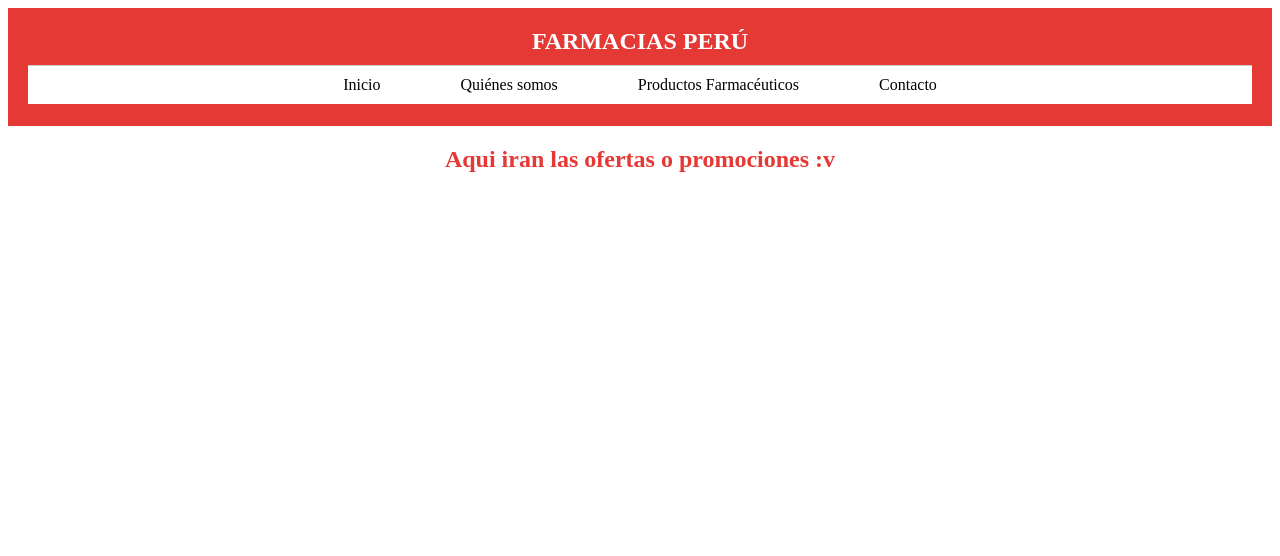
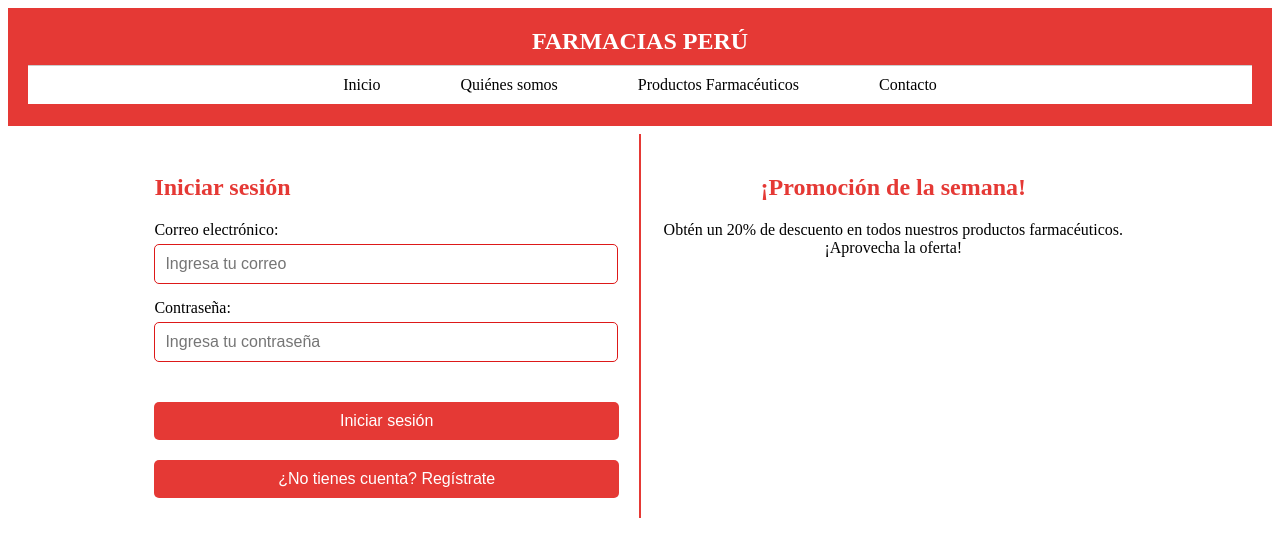
Before and after one commit to GianRR07/farmiperu, a React (Create React App) app: page / in a window 1280 px wide. Shown: the top 556 px of the page. Built offline with nearby package versions, Linux system fonts and the light colour scheme.

Commit message:
Agregado backend de login y registro con SQLite y frontend conectado

```diff
--- a/package.json
+++ b/package.json
@@ -7,10 +7,14 @@
     "@testing-library/jest-dom": "^6.8.0",
     "@testing-library/react": "^16.3.0",
     "@testing-library/user-event": "^13.5.0",
+    "axios": "^1.12.2",
+    "cors": "^2.8.5",
+    "express": "^5.1.0",
     "react": "^19.1.1",
     "react-dom": "^19.1.1",
     "react-router-dom": "^7.9.1",
     "react-scripts": "5.0.1",
+    "sqlite3": "^5.1.7",
     "web-vitals": "^2.1.4"
   },
   "scripts": {
--- a/src/Inicio.css
+++ b/src/Inicio.css
@@ -0,0 +1,99 @@
+
+.contenedor-Inicio {
+  display: flex;
+  justify-content: center;
+  align-items: center;
+  height: 400px;
+}
+
+.contenido-Inicio {
+  display: flex;
+  justify-content: space-between;
+  width: 80%;
+  max-width: 1200px;
+}
+
+.inicio-container {
+  display: flex;
+  width: 100%;
+}
+
+.form-container-inicio {
+  flex: 1;
+  padding: 20px;
+  border-right: 2px solid #e53935;
+}
+
+.promo-container-inicio {
+  flex: 1;
+  padding: 20px;
+  text-align: center;
+}
+
+h2 {
+  font-size: 24px;
+  color: #e53935;
+  margin-bottom: 20px;
+}
+
+.input-group {
+  margin-bottom: 15px;
+}
+
+.input-group label {
+  display: block;
+  margin-bottom: 5px;
+  font-size: 16px;
+}
+
+.input-group input {
+  width: 95%;
+  padding: 10px;
+  font-size: 16px;
+  border: 1px solid #dd1919;
+  border-radius: 5px;
+}
+
+button {
+  width: 100%;
+  padding: 10px;
+  font-size: 16px;
+  color: white;
+  background-color: #e53935;
+  border: none;
+  border-radius: 5px;
+  cursor: pointer;
+  margin-top: 20px;
+}
+
+button:hover {
+  background-color: #d32f2f;
+}
+
+button[type="submit"] {
+  margin-top: 25px;
+}
+
+button[type="button"] {
+  margin-top: 25px;
+  background-color: #f1f1f1;
+  color: #e53935;
+  border: 1px solid #e53935;
+}
+
+button[type="button"]:hover {
+  background-color: #e53935;
+  color: white;
+}
+
+.message {
+  margin-top: 20px;
+  padding: 10px;
+  background-color: #e53935;
+  color: white;
+  text-align: center;
+  font-size: 16px;
+  border-radius: 5px;
+  display: inline-block;
+  width: 100%;
+}
--- a/src/Inicio.js
+++ b/src/Inicio.js
@@ -1,11 +1,104 @@
-import React from 'react';
+import React, { useState } from 'react';
+import axios from 'axios';
 import './Inicio.css';
 
 function Inicio() {
+  const [email, setEmail] = useState('');
+  const [password, setPassword] = useState('');
+  const [isLogin, setIsLogin] = useState(true);
+  const [message, setMessage] = useState('');
+
+  const handleInputChange = (e) => {
+    const { name, value } = e.target;
+    if (name === 'email') {
+      setEmail(value);
+    } else if (name === 'password') {
+      setPassword(value);
+    }
+  };
+
+  const handleSubmit = async (e) => {
+    e.preventDefault();
+    if (isLogin) {
+      try {
+        const response = await axios.post('http://localhost:3001/login', { email, password });
+        console.log(response.data.message);
+        setMessage('Iniciaste sesión con éxito');
+        setTimeout(() => setMessage(''), 5000);
+      } catch (error) {
+        if (error.response) {
+          console.error('Error al iniciar sesión:', error.response.data);
+          setMessage(error.response.data || 'Error al iniciar sesión. Intenta de nuevo');
+        } else {
+          console.error('Error de red:', error);
+          setMessage('Error de conexión. Intenta de nuevo más tarde');
+        }
+        setTimeout(() => setMessage(''), 5000);
+      }
+    } else {
+      try {
+        const response = await axios.post('http://localhost:3001/registro', { email, password });
+        console.log(response.data.message);
+        setMessage('Ahora puedes iniciar sesión');
+        setTimeout(() => setMessage(''), 5000);
+      } catch (error) {
+        if (error.response) {
+          console.error('Error al registrar usuario:', error.response.data);
+          setMessage(error.response.data || 'Error al registrar. Intenta de nuevo');
+        } else {
+          console.error('Error de red:', error);
+          setMessage('Error de conexión. Intenta de nuevo más tarde');
+        }
+        setTimeout(() => setMessage(''), 5000);
+      }
+    }
+  };
+
   return (
-    <div className="contenedor-inicio">
-      <main className="contenido">
-        <h2>Aqui iran las ofertas o promociones :v </h2>
+    <div className="contenedor-Inicio">
+      <main className="contenido-Inicio">
+        <div className="inicio-container">
+          <div className="form-container-inicio">
+            <h2>{isLogin ? 'Iniciar sesión' : 'Registrarse'}</h2>
+            <form onSubmit={handleSubmit}>
+              <div className="input-group">
+                <label htmlFor="email">Correo electrónico:</label>
+                <input
+                  type="email"
+                  id="email"
+                  name="email"
+                  value={email}
+                  onChange={handleInputChange}
+                  placeholder="Ingresa tu correo"
+                  required
+                />
+              </div>
+              <div className="input-group">
+                <label htmlFor="password">Contraseña:</label>
+                <input
+                  type="password"
+                  id="password"
+                  name="password"
+                  value={password}
+                  onChange={handleInputChange}
+                  placeholder="Ingresa tu contraseña"
+                  required
+                />
+              </div>
+              <button type="submit">{isLogin ? 'Iniciar sesión' : 'Registrar'}</button>
+            </form>
+            <button onClick={() => setIsLogin(!isLogin)}>
+              {isLogin ? '¿No tienes cuenta? Regístrate' : '¿Ya tienes cuenta? Inicia sesión'}
+            </button>
+
+            {message && <div className="message">{message}</div>}
+          </div>
+
+          <div className="promo-container-inicio">
+            <h2>¡Promoción de la semana!</h2>
+            <p>Obtén un 20% de descuento en todos nuestros productos farmacéuticos. ¡Aprovecha la oferta!</p>
+          </div>
+        </div>
       </main>
     </div>
   );
```
Also changed, not shown: server.js (added, +78 -0 lines), 2 other files (tests, documents, lock files or other folders).
